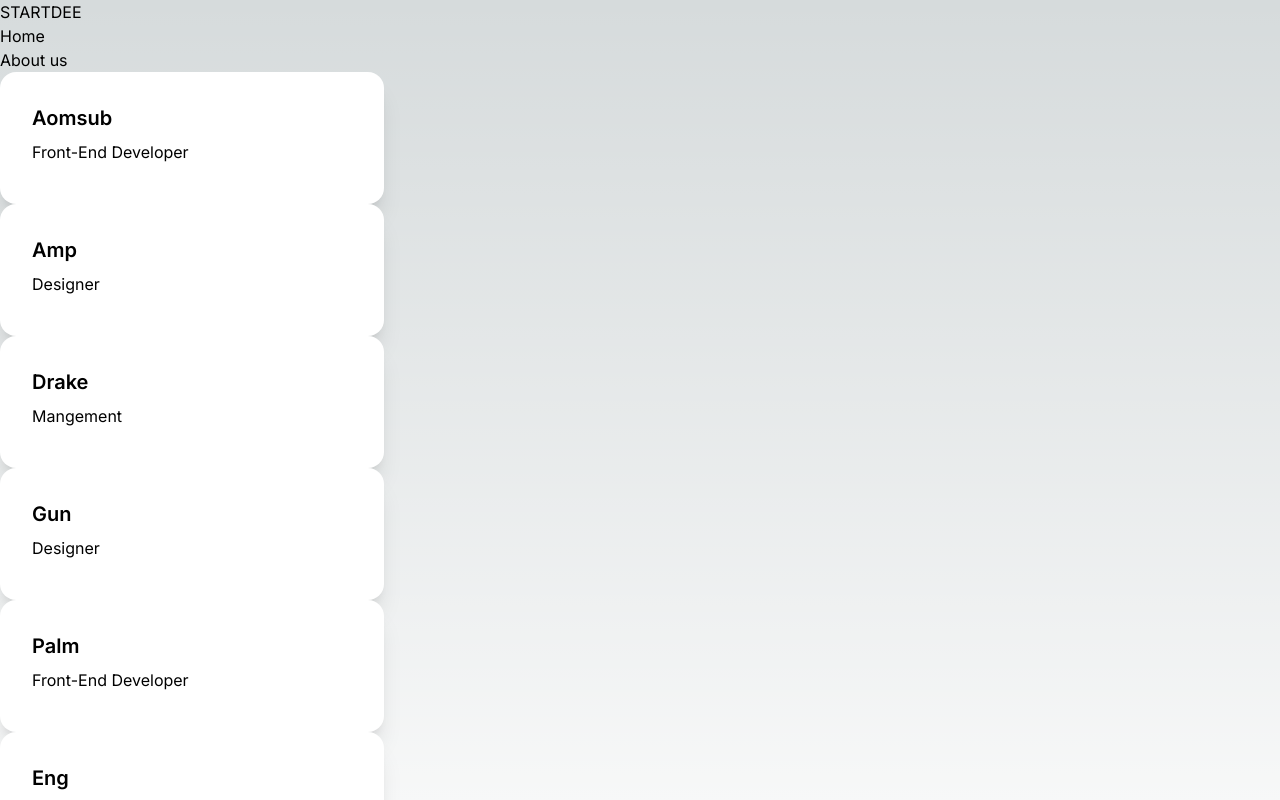
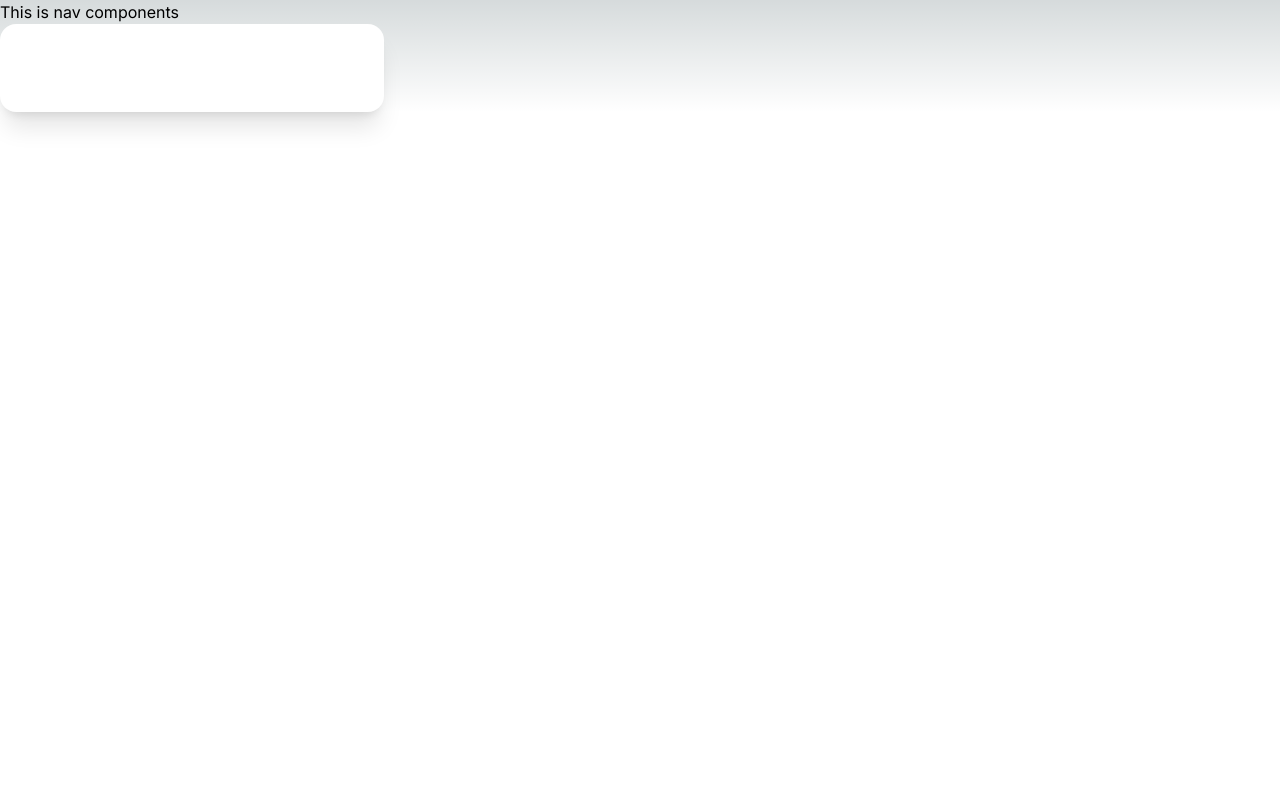
Before and after one commit to StarDEE-From0toHero/KamranWebsiteProject, a Next.js app: page / in a window 1280 px wide. Shown: the top 800 px of the page. Built offline with nearby package versions, Linux system fonts and the light colour scheme.

Commit message:
Revert "Add props to card"

```diff
--- a/src/app/components/Card.tsx
+++ b/src/app/components/Card.tsx
@@ -3,12 +3,12 @@ interface Props {
   altText?: string;
   name?: string;
   role?: string;
-  linkedIn?: string;
-  email?: string
+  description?: string;
 }
 
-export default function Card({ image, altText, name, role, linkedIn, email }: Props) {
+export default function Card({ image, altText, name, role, description }: Props) {
   return (
+    <>
       <div className="card bg-base-100 w-96 shadow-xl">
         <figure>
           <img src={image} alt={altText} />
@@ -16,13 +16,10 @@ export default function Card({ image, altText, name, role, linkedIn, email }: Pr
         <div className="card-body">
           <h1 className="card-title">{name}</h1>
           <h4 className="card-role">{role}</h4>
-
+          <p>{description}</p>
           <div className="card-actions justify-end"></div>
         </div>
-      <div className="card-contact">
-        <img src={linkedIn} alt="" />
-        <img src={email} alt="" />
       </div>
-    </div>
+    </>
   );
 }
--- a/src/app/components/Navbar.tsx
+++ b/src/app/components/Navbar.tsx
@@ -1,15 +1,7 @@
 export default function Navbar(){
     return(
-        <nav>
-            <img
-                src=""
-                alt=""
-                />
-            <h1>STARTDEE</h1>
-            <ul>
-                <li>Home</li>
-                <li>About us</li>
-            </ul>
-        </nav>
+        <div>
+            This is nav components
+        </div>
     )
 }
--- a/src/app/info.tsx
+++ /dev/null
@@ -1,45 +0,0 @@
-interface User {
-    id:number
-    name:string
-    role:string
-}
-
-const users: User[] = [
-    {
-        id:1,
-        name: "Aomsub",
-        role:"Front-End Developer"
-    },
-    {
-        id:2,
-        name: "Amp",
-        role:"Designer"
-    },
-    {
-        id:3,
-        name: "Drake",
-        role:"Mangement"
-    },
-    {
-        id:4,
-        name: "Gun",
-        role:"Designer"
-    },
-    {
-        id:5,
-        name: "Palm",
-        role:"Front-End Developer"
-    },
-    {
-        id:6,
-        name: "Eng",
-        role:"Designer"
-    },
-    {
-        id:7,
-        name: "Champ",
-        role:"Designer"
-    }
-]
-
-export default users
--- a/src/app/page.tsx
+++ b/src/app/page.tsx
@@ -1,20 +1,11 @@
 import Card from "./components/Card";
 import Navbar from "./components/Navbar";
-import info from "./info"
 
 export default function Home() {
-
   return (
     <main>
       <Navbar />
-      {
-        info.map((data) => (
-          <Card
-            key={data.id}
-            {...data}
-          />
-        ))
-      }
+      <Card />
     </main>
   );
 }
```
Lines whose indentation alone changed are shown as unchanged.
